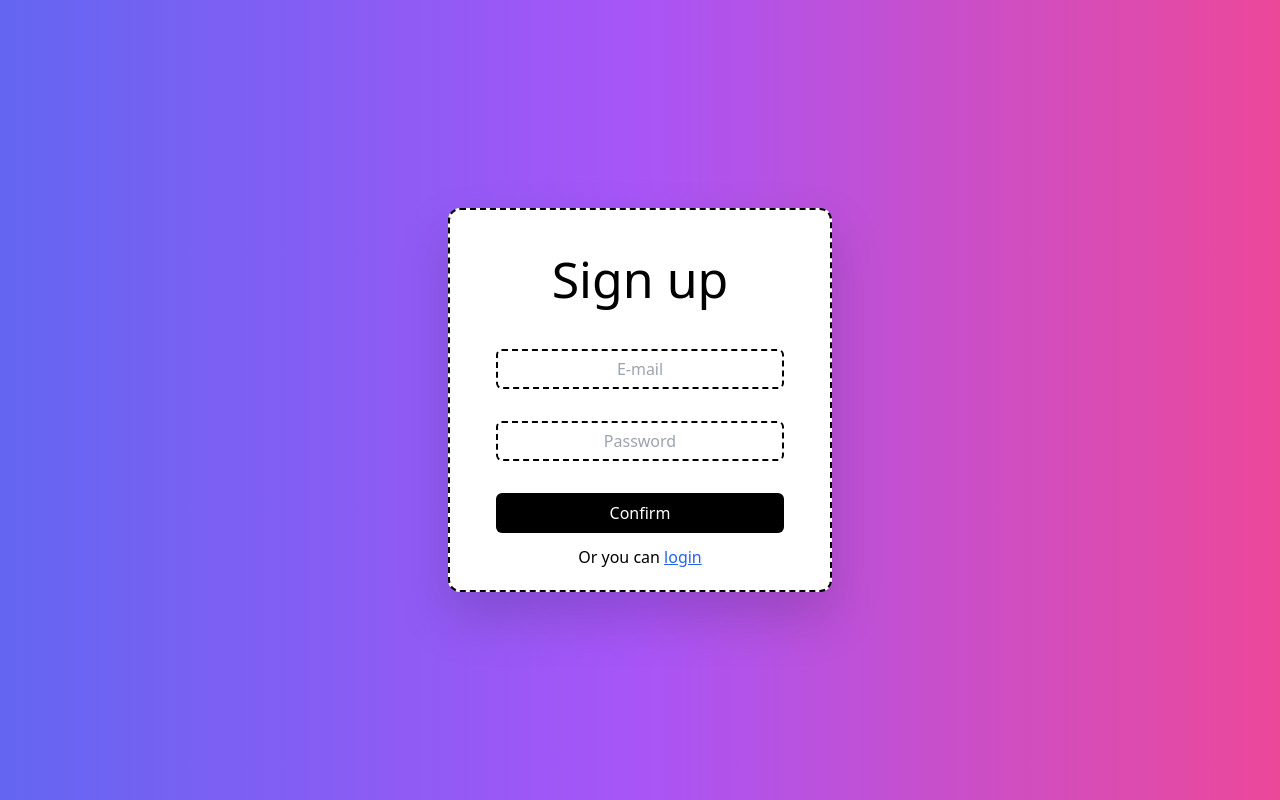
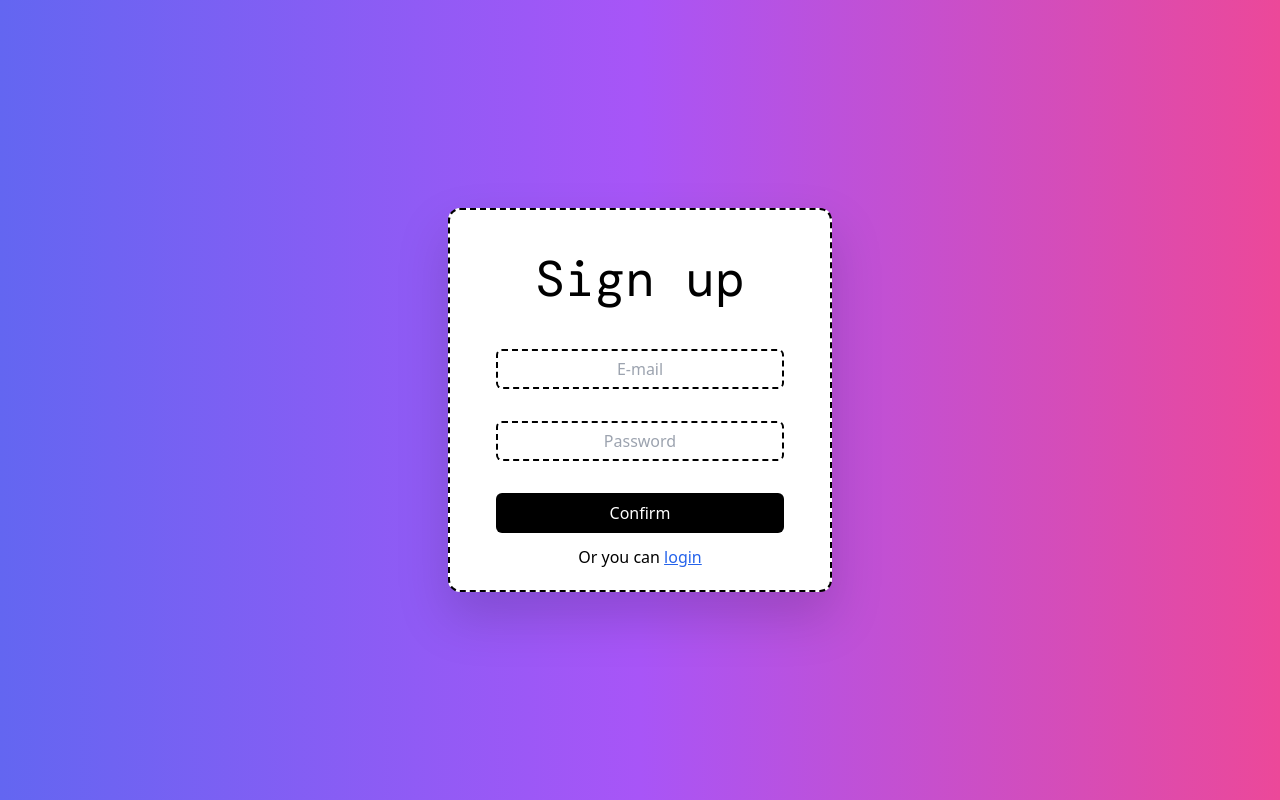
Before and after one commit to ImInBox/todoit, a React (Create React App) app: page /signup in a window 1280 px wide. Built offline with nearby package versions, Linux system fonts and the light colour scheme.

Commit message:
added font to h1

```diff
--- a/src/pages/Login.jsx
+++ b/src/pages/Login.jsx
@@ -8,7 +8,7 @@ function LoginPage(){
     return(
         <Background className="flex justify-center items-center">
             <Frame className="h-[24rem] w-[24rem] text-center">
-                <h1 className="text-[50px] pt-8">Login</h1>
+                <h1 className="text-[50px] pt-8 font-dmMono">Login</h1>
                 <Input placeholder="E-mail" type="email"/>
                 <Input placeholder="Password" type="password"/>
                 <Button text="Confirm"/>
--- a/src/pages/Signup.jsx
+++ b/src/pages/Signup.jsx
@@ -8,7 +8,7 @@ function SignUpPage(){
     return(
         <Background className="flex justify-center items-center">
             <Frame className="h-[24rem] w-[24rem] text-center">
-                <h1 className="text-[50px] pt-8">Sign up</h1>
+                <h1 className="text-[50px] pt-8 font-dmMono">Sign up</h1>
                 <Input placeholder="E-mail" type="email"/>
                 <Input placeholder="Password" type="password"/>
                 <Button text="Confirm"/>
```
